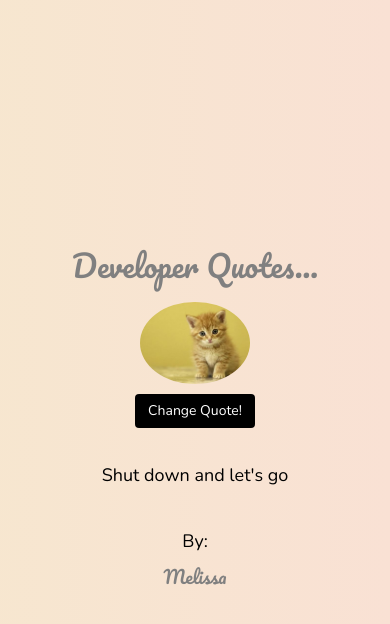
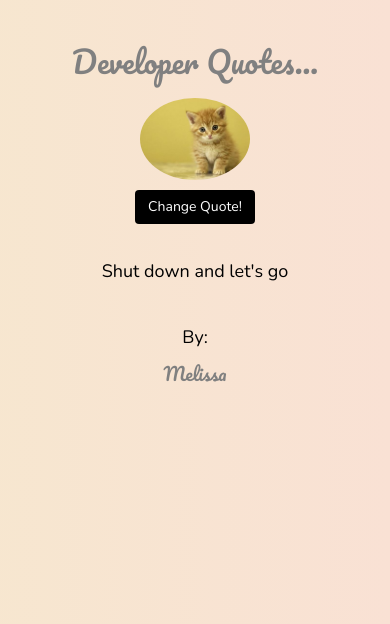
Before and after one commit to melissa160/Developer-Quotes, a plain HTML site: page index.html in a window 390 px wide. Drawn offline with nearby package versions, Linux system fonts and the light colour scheme.

Commit message:
Modifies css for mobile devices

```diff
--- a/style.css
+++ b/style.css
@@ -28,8 +28,8 @@ body{
 }
 
 .contenedor{
-	width: 100vw;
-	height: 100vh;
+/*	width: 100vw;
+	height: 100vh;*/
 	margin: 0 auto;
 	display: flex;
 	align-items: center;
```
Also changed, not shown: index.html (+1 -1 lines).
